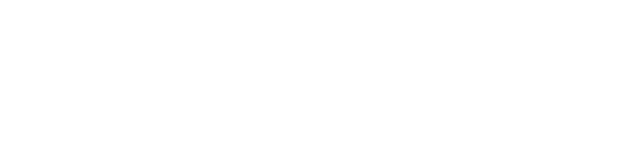
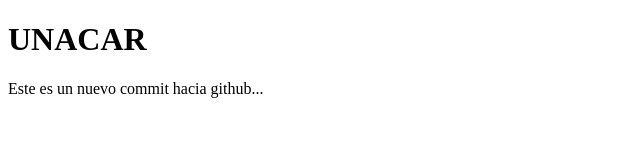
Before and after one commit to warderer/desarrollo-app-web-2023, a plain HTML site: page intro2.html in a window 1280 px wide. Shown: the whole page, without its empty margins (0-640 px from the left). Drawn offline with Linux system fonts and the light colour scheme.

Commit message:
Mi cuarto commit

```diff
--- a/intro2.html
+++ b/intro2.html
@@ -4,9 +4,10 @@
     <meta charset="UTF-8">
     <meta http-equiv="X-UA-Compatible" content="IE=edge">
     <meta name="viewport" content="width=device-width, initial-scale=1.0">
-    <title>Document</title>
+    <title>UNACAR</title>
 </head>
 <body>
-
+    <h1>UNACAR</h1>
+    <p>Este es un nuevo commit hacia github...</p>
 </body>
 </html>
```
